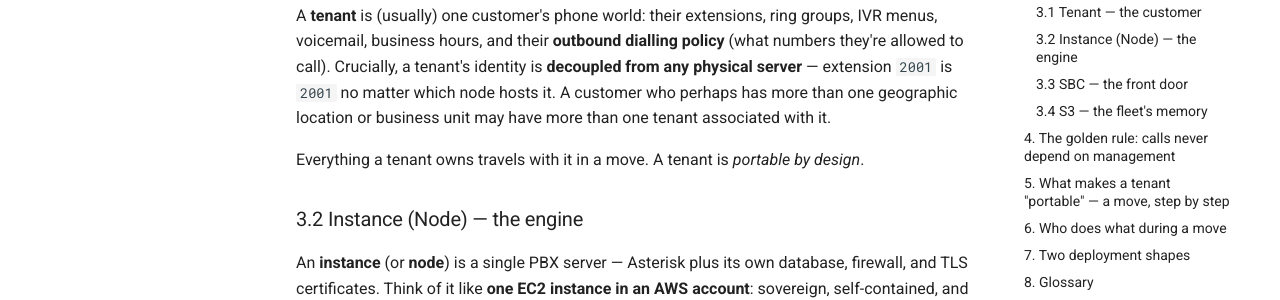
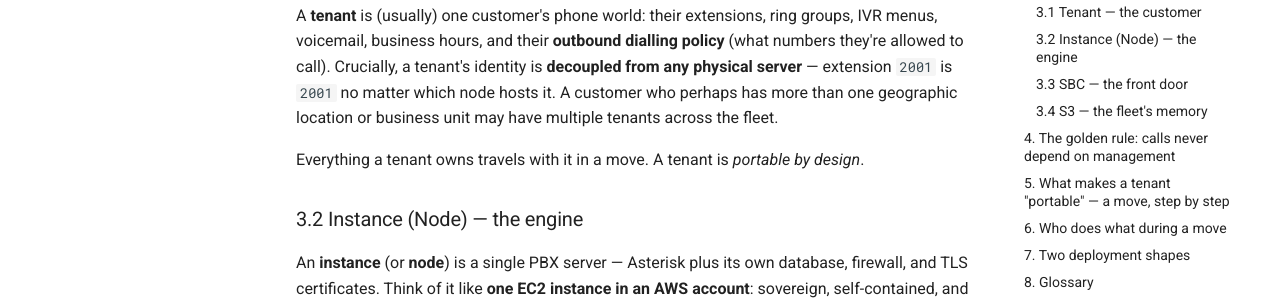
Before and after one commit to aelintra/pbx3-docs, an MkDocs documentation site: the page built from docs/getting-started/what-is-pbx3.md, in a window 1280 px wide and 900 px high, scrolled down 1849 px. Shown: the part 177-477 px from the top of the window. Built offline with MkDocs 1.6.1 and Material for MkDocs 9.7.7, drawn with Linux system fonts in a browser that asks for light colours; comment, search, counter and statistics services are not loaded.

Commit message:
Clarify multi-tenant wording for customers with multiple sites.
Co-authored-by: Cursor <cursoragent@cursor.com>

```diff
--- a/docs/getting-started/what-is-pbx3.md
+++ b/docs/getting-started/what-is-pbx3.md
@@ -111,7 +111,7 @@ Each area has a **single responsibility** and a **blast radius** (what breaks if
 
 ### 3.1 Tenant — the customer
 
-A **tenant** is (usually) one customer's phone world: their extensions, ring groups, IVR menus, voicemail, business hours, and their **outbound dialling policy** (what numbers they're allowed to call). Crucially, a tenant's identity is **decoupled from any physical server** — extension `2001` is `2001` no matter which node hosts it.  A customer who perhaps has more than one geographic location or business unit may have more than one tenant associated with it.
+A **tenant** is (usually) one customer's phone world: their extensions, ring groups, IVR menus, voicemail, business hours, and their **outbound dialling policy** (what numbers they're allowed to call). Crucially, a tenant's identity is **decoupled from any physical server** — extension `2001` is `2001` no matter which node hosts it.  A customer who perhaps has more than one geographic location or business unit may have multiple tenants across the fleet.
 
 Everything a tenant owns travels with it in a move. A tenant is *portable by design*.
 
```
